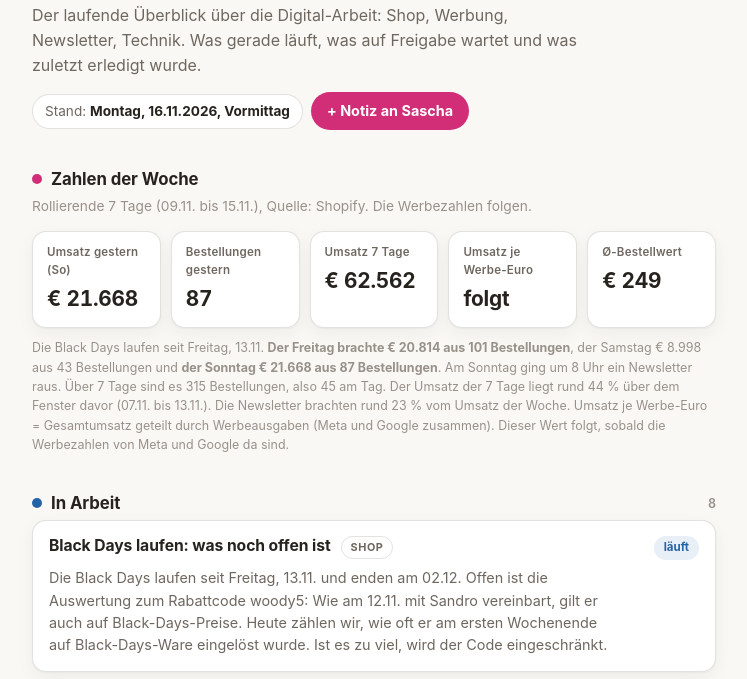
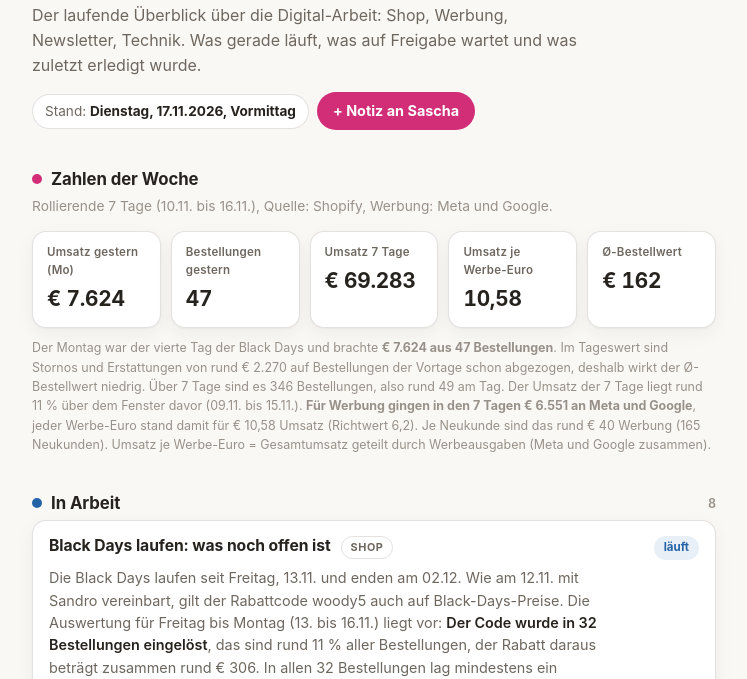
Before and after one commit to Sascha-Woody/board, a plain HTML site: page index.html in a window 1280 px wide. Shown: the part 106-785 px from the top of the page, without its empty margins (266-1013 px from the left). Drawn offline with Linux system fonts and the light colour scheme.

Commit message:
Board-Update 17.11.

```diff
--- a/index.html
+++ b/index.html
@@ -108,20 +108,20 @@ footer{margin-top:44px;padding-top:16px;border-top:1px solid var(--line);font-si
   <div class="brand">woody® Onlineshop</div>
   <h1>Digital-Operations Board</h1>
   <p class="sub">Der laufende Überblick über die Digital-Arbeit: Shop, Werbung, Newsletter, Technik. Was gerade läuft, was auf Freigabe wartet und was zuletzt erledigt wurde.</p>
-  <div class="stand">Stand: <b>Montag, 16.11.2026, Vormittag</b></div><a class="notebtn" href="https://docs.google.com/forms/d/e/1FAIpQLSeDHQ6NF4WfarP_oKWyG6OaoQa1NYVLjihCkoyiTtQfTr0A9g/viewform" target="_blank" rel="noopener">+ Notiz an Sascha</a>
+  <div class="stand">Stand: <b>Dienstag, 17.11.2026, Vormittag</b></div><a class="notebtn" href="https://docs.google.com/forms/d/e/1FAIpQLSeDHQ6NF4WfarP_oKWyG6OaoQa1NYVLjihCkoyiTtQfTr0A9g/viewform" target="_blank" rel="noopener">+ Notiz an Sascha</a>
 </header>
 
 <section aria-label="Kennzahlen">
   <h2><span class="dot" style="background:var(--accent)"></span>Zahlen der Woche</h2>
-  <p class="sectsub">Rollierende 7 Tage (09.11. bis 15.11.), Quelle: Shopify. Die Werbezahlen folgen.</p>
+  <p class="sectsub">Rollierende 7 Tage (10.11. bis 16.11.), Quelle: Shopify, Werbung: Meta und Google.</p>
   <div class="kpis">
-    <div class="kpi"><span>Umsatz gestern (So)</span><b>€ 21.668</b></div>
-    <div class="kpi"><span>Bestellungen gestern</span><b>87</b></div>
-    <div class="kpi"><span>Umsatz 7 Tage</span><b>€ 62.562</b></div>
-    <div class="kpi"><span>Umsatz je Werbe-Euro</span><b>folgt</b></div>
-    <div class="kpi"><span>Ø-Bestellwert</span><b>€ 249</b></div>
+    <div class="kpi"><span>Umsatz gestern (Mo)</span><b>€ 7.624</b></div>
+    <div class="kpi"><span>Bestellungen gestern</span><b>47</b></div>
+    <div class="kpi"><span>Umsatz 7 Tage</span><b>€ 69.283</b></div>
+    <div class="kpi"><span>Umsatz je Werbe-Euro</span><b>10,58</b></div>
+    <div class="kpi"><span>Ø-Bestellwert</span><b>€ 162</b></div>
   </div>
-  <p class="kpinote">Die Black Days laufen seit Freitag, 13.11. <b>Der Freitag brachte € 20.814 aus 101 Bestellungen</b>, der Samstag € 8.998 aus 43 Bestellungen und <b>der Sonntag € 21.668 aus 87 Bestellungen</b>. Am Sonntag ging um 8 Uhr ein Newsletter raus. Über 7 Tage sind es 315 Bestellungen, also 45 am Tag. Der Umsatz der 7 Tage liegt rund 44 % über dem Fenster davor (07.11. bis 13.11.). Die Newsletter brachten rund 23 % vom Umsatz der Woche. Umsatz je Werbe-Euro = Gesamtumsatz geteilt durch Werbeausgaben (Meta und Google zusammen). Dieser Wert folgt, sobald die Werbezahlen von Meta und Google da sind.</p>
+  <p class="kpinote">Der Montag war der vierte Tag der Black Days und brachte <b>€ 7.624 aus 47 Bestellungen</b>. Im Tageswert sind Stornos und Erstattungen von rund € 2.270 auf Bestellungen der Vortage schon abgezogen, deshalb wirkt der Ø-Bestellwert niedrig. Über 7 Tage sind es 346 Bestellungen, also rund 49 am Tag. Der Umsatz der 7 Tage liegt rund 11 % über dem Fenster davor (09.11. bis 15.11.). <b>Für Werbung gingen in den 7 Tagen € 6.551 an Meta und Google</b>, jeder Werbe-Euro stand damit für € 10,58 Umsatz (Richtwert 6,2). Je Neukunde sind das rund € 40 Werbung (165 Neukunden). Umsatz je Werbe-Euro = Gesamtumsatz geteilt durch Werbeausgaben (Meta und Google zusammen).</p>
 </section>
 
 <section aria-label="In Arbeit">
@@ -129,7 +129,7 @@ footer{margin-top:44px;padding-top:16px;border-top:1px solid var(--line);font-si
   <div class="cards">
     <div class="card">
       <div class="top"><h3>Black Days laufen: was noch offen ist</h3><span class="tag">Shop</span><span class="chip work">läuft</span></div>
-      <p>Die Black Days laufen seit Freitag, 13.11. und enden am 02.12. Offen ist die Auswertung zum Rabattcode woody5: Wie am 12.11. mit Sandro vereinbart, gilt er auch auf Black-Days-Preise. Heute zählen wir, wie oft er am ersten Wochenende auf Black-Days-Ware eingelöst wurde. Ist es zu viel, wird der Code eingeschränkt.</p>
+      <p>Die Black Days laufen seit Freitag, 13.11. und enden am 02.12. Wie am 12.11. mit Sandro vereinbart, gilt der Rabattcode woody5 auch auf Black-Days-Preise. Die Auswertung für Freitag bis Montag (13. bis 16.11.) liegt vor: <b>Der Code wurde in 32 Bestellungen eingelöst</b>, das sind rund 11 % aller Bestellungen, der Rabatt daraus beträgt zusammen rund € 306. In allen 32 Bestellungen lag mindestens ein reduzierter Artikel. Ob der Code eingeschränkt wird, entscheiden Sascha und Sandro.</p>
     </div>
     <div class="card">
       <div class="top"><h3>Black-Days-Newsletter: drei Sendungen sind raus</h3><span class="tag">Newsletter</span><span class="chip work">läuft</span></div>
@@ -141,15 +141,15 @@ footer{margin-top:44px;padding-top:16px;border-top:1px solid var(--line);font-si
     </div>
     <div class="card">
       <div class="top"><h3>Heckwerbung am Stadtbus für Weihnachten</h3><span class="tag">Werbung</span><span class="chip work">läuft</span></div>
-      <p>Nach der Vorlage, die Sandro geschickt hat, gibt es Entwürfe für das Busheck: oben „Nicht lange denken. Einfach woody schenken.“ mit der Webadresse, darunter Lukas Fell und Tanja, daneben die wichtigsten Punkte wie Gutscheine und Fabriksverkauf. Mehrere Varianten sind auf A3 ausgedruckt. Für die Variante 1 mit dem farbigen Rand liegen seit 09.11. Druckdaten in Originalgröße vor, verschickt ist davon noch nichts. Offen sind die endgültige Wahl der Variante, die Freigabe der Daten durch die Druckerei mit Probedruck und die Konditionen beim Vermarkter.</p>
+      <p>Nach der Vorlage, die Sandro geschickt hat, gibt es Entwürfe für das Busheck: oben „Nicht lange denken. Einfach woody schenken.“ mit der Webadresse, darunter Lukas Fell und Tanja, daneben die wichtigsten Punkte wie Gutscheine und Fabriksverkauf. Mehrere Varianten sind auf A3 ausgedruckt. Für die Variante 1 mit dem farbigen Rand liegen seit 16.11. druckfertige Daten vor: auf die Druckfarben umgestellt und an der Schablone der Druckerei nachgemessen. Die Unterlagen schickt Sascha an Sandro. Offen sind die endgültige Wahl der Variante, die Freigabe der Daten durch die Druckerei mit Probedruck und die Konditionen beim Vermarkter.</p>
     </div>
     <div class="card">
       <div class="top"><h3>Rolling Boards in Kärnten: 17 Standorte vorgeschlagen</h3><span class="tag">Werbung</span><span class="chip work">läuft</span></div>
-      <p>Von den 42 angebotenen Stellen sind 17 ausgewählt, begründet mit den amtlichen Verkehrszahlen des Landes Kärnten von 2024: acht in Klagenfurt, vier in Villach, zwei in Wolfsberg und je eine in Spittal, St. Veit und Völkermarkt. Am stärksten ist die Völkermarkter Straße in Klagenfurt mit 24.000 bis 30.000 Fahrzeugen am Tag. Von Sandros Vorauswahl bleiben zehn Stellen, sieben sind gegen Stellen mit mehr Verkehr getauscht. Eine Liste mit Begründungen für Gerhard ist vorbereitet. Bestellt ist noch nichts (Stand 09.11.).</p>
+      <p>Von den 42 angebotenen Stellen sind 17 ausgewählt, begründet mit den amtlichen Verkehrszahlen des Landes Kärnten von 2024: acht in Klagenfurt, vier in Villach, zwei in Wolfsberg und je eine in Spittal, St. Veit und Völkermarkt. Am stärksten ist die Völkermarkter Straße in Klagenfurt mit 24.000 bis 30.000 Fahrzeugen am Tag. Von Sandros Vorauswahl bleiben zehn Stellen, sieben sind gegen Stellen mit mehr Verkehr getauscht. Eine Liste mit Begründungen für Gerhard ist vorbereitet. Seit 16.11. liegt auch das Plakat druckfertig im Format des Vermarkters vor. Für einen Aushang ab 07.12. müssen die Daten bis 23.11. beim Vermarkter sein. Bestellt war am 09.11. noch nichts.</p>
     </div>
     <div class="card">
       <div class="top"><h3>Temu: Damen- und Herren-Modelle angelegt</h3><span class="tag">Shop</span><span class="chip work">läuft</span></div>
-      <p>Bei Temu sind 35 von 39 Modellen sichtbar und bestellbar (22 Damen, 13 Herren), mit den eigenen Temu-Preisen. Im Onlineshop bleiben alle Preise unverändert. Sechs der sieben eigenen Temu-Texte sind freigegeben, einer wurde abgelehnt und wird neu eingereicht. Zwei Modelle hat Temu mit einem Hinweis auf das Markenzeichen entfernt. Deshalb testen wir an drei Modellen Titel ohne Markenzeichen, danach folgt der Rest. Bestellungen über Temu gab es noch keine. Offen: Für die Marke braucht Temu eine Erklärung von Gerhard, ein Entwurf liegt vor, darum kümmert sich Sandro. Ob wir bei Temu zu Black Friday Rabatte oder Werbung schalten, entscheidet Sandro.</p>
+      <p>Bei Temu sind 35 von 39 Modellen sichtbar und bestellbar (22 Damen, 13 Herren), mit den eigenen Temu-Preisen. Im Onlineshop bleiben alle Preise unverändert. Sechs der sieben eigenen Temu-Texte sind freigegeben, einer wurde abgelehnt und wird neu eingereicht. Zwei Modelle hat Temu mit einem Hinweis auf das Markenzeichen entfernt. Deshalb testen wir an drei Modellen Titel ohne Markenzeichen, danach folgt der Rest. Am 16.11. kam die erste Temu-Bestellung, aus Deutschland (Lukas Fell). Sie ist nicht automatisch im Onlineshop angekommen, weil bis dahin nur der österreichische Temu-Shop mit dem Onlineshop verbunden war. Seit 16.11. nachmittags ist auch der deutsche verbunden. Die erste Bestellung muss deshalb von Hand versendet und in Temu bestätigt werden. Die Sendungsnummer wird bei Temu weiter von Hand eingetragen, weil die Österreichische Post in der Verbindung nicht auswählbar ist. Offen: Für die Marke braucht Temu eine Erklärung von Gerhard, ein Entwurf liegt vor, darum kümmert sich Sandro. Ob wir bei Temu zu Black Friday Rabatte oder Werbung schalten, entscheidet Sandro.</p>
     </div>
     <div class="card">
       <div class="top"><h3>Willkommens-Mails für neue Abonnenten geprüft und repariert</h3><span class="tag">Newsletter</span><span class="chip work">Rest zurückgestellt</span></div>
@@ -256,14 +256,6 @@ footer{margin-top:44px;padding-top:16px;border-top:1px solid var(--line);font-si
       <div class="top"><h3>Rücksende-Etikett offiziell gestartet</h3><span class="tag">Shop</span><span class="datum">Di 03.11.</span></div>
       <p>Das Etikett für Rücksendungen ist jetzt offiziell im Shop und an sieben Stellen verlinkt, wo Kundinnen danach suchen. In der Werbung auf Google, Facebook und Instagram taucht es bewusst nicht auf. Die ersten zwei Wochen schauen wir jeden Morgen nach, ob alle Bestellungen sauber durchlaufen. Am ersten Tag gab es eine echte Bestellung aus Österreich, ohne Fehler. Offen: Hinweis an Jasmin, Bestand nachbuchen und ein Test an einem Post-Automaten.</p>
     </div>
-    <div class="card">
-      <div class="top"><h3>Rücksende-Etikett: Absender und Mails verbessert</h3><span class="tag">Shop</span><span class="datum">Mo 02.11.</span></div>
-      <p>Das Etikett nimmt jetzt die Lieferadresse als Absender und richtet sich nach dem Land, aus dem das Paket zurückgeht. Wer zum Beispiel in Deutschland wohnt, aber aus Österreich zurückschickt, bekommt trotzdem das passende Etikett. Die Versandbestätigung zeigt den QR-Code richtig an, und die Mails „Zustellung läuft“ und „Zugestellt“ erklären beim Etikett, worum es geht. Die erste echte Kundenbestellung am 01.11. lief ohne Fehler durch. Offen: mit Jasmin prüfen, ob die Adresse in Navision ankommt.</p>
-    </div>
-    <div class="card">
-      <div class="top"><h3>Gutschein-Seite: versteckte Fehlermeldungen behoben</h3><span class="tag">Technik</span><span class="datum">Mo 02.11.</span></div>
-      <p>Im Seitencode der Gutschein-Seite standen Fehlermeldungen und fehlende Übersetzungen. Für Kundinnen war das nicht zu sehen, Suchmaschinen lesen es aber mit. Behoben und im Live-Shop geprüft.</p>
-    </div>
   </div>
 </section>
 
```
